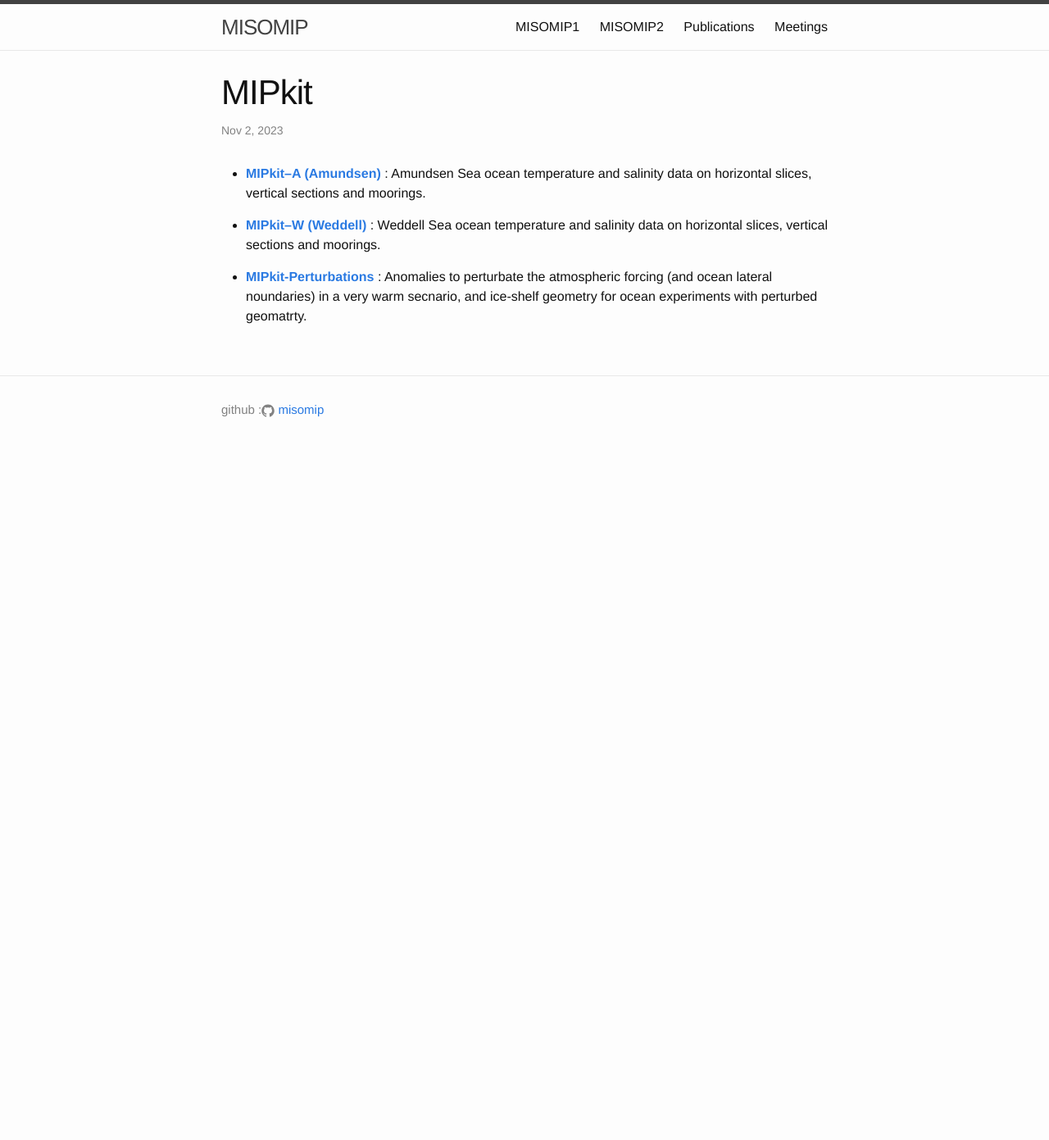
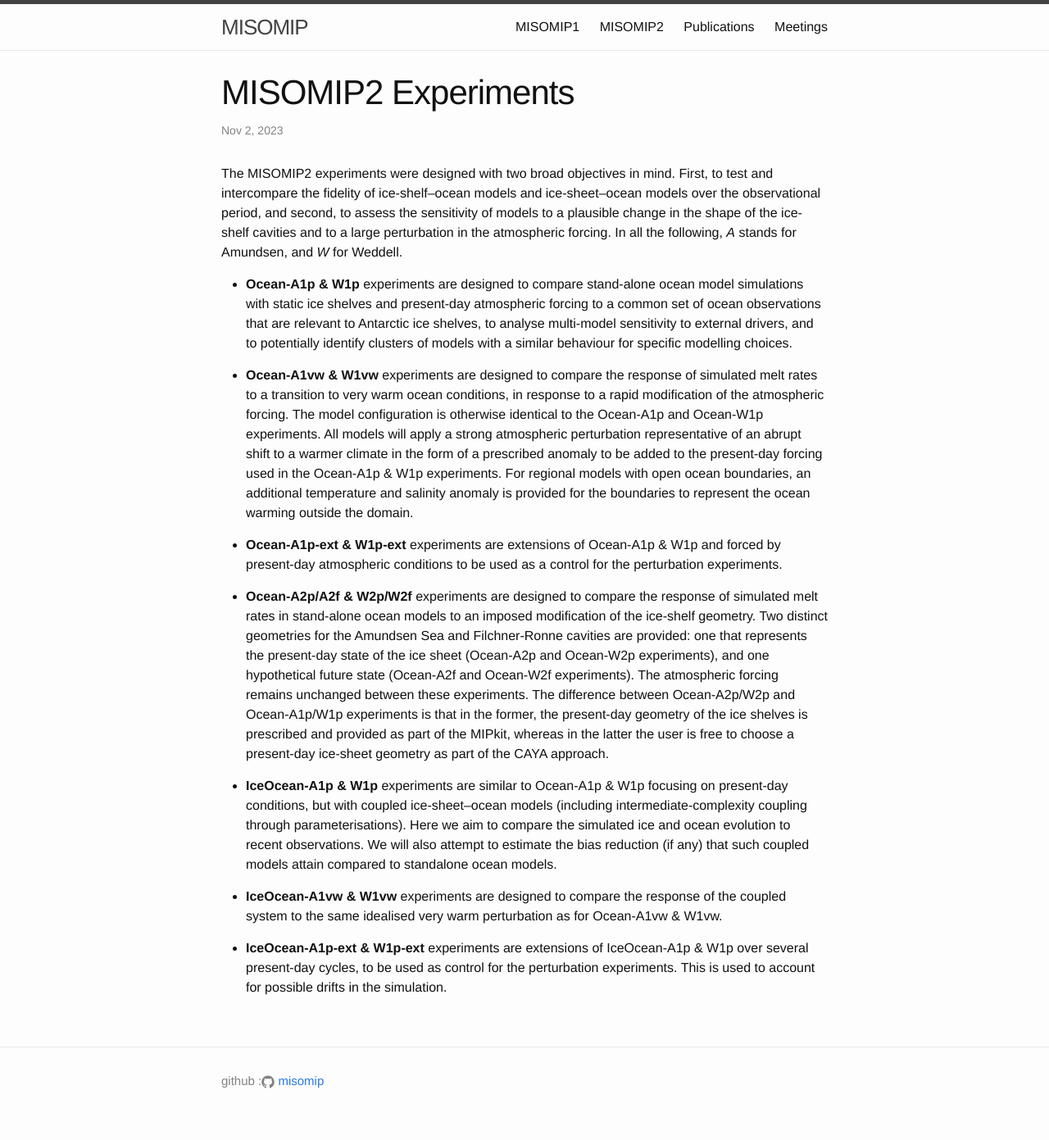
Before and after one commit to misomip/misomip.github.io, a Jekyll site: the page built from misomip2_dir/misomip2_experiments.md, in a window 1280 px wide. Shown: the whole page at 82% size. Built offline with Jekyll 4.4.1, drawn with Linux system fonts in a browser that asks for light colours; before the commit the page ends 900 px from its top, so only the background shows below that.

Commit message:
filling little by little

```diff
--- a/misomip2_dir/misomip2_experiments.md
+++ b/misomip2_dir/misomip2_experiments.md
@@ -1,11 +1,21 @@
 ---
 layout: post
-title: MIPkit
+title: MISOMIP2 Experiments
 date: 02-11-2023
 ---
 
-* [**MIPkit–A (Amundsen)**]({{site.url}}misomip2_dir/misomip2_MIPkitA_README.md) : Amundsen Sea ocean temperature and salinity data on horizontal slices, vertical sections and moorings.
+The MISOMIP2 experiments were designed with two broad objectives in mind. First, to test and intercompare the fidelity of ice-shelf--ocean models and ice-sheet--ocean models over the observational period, and second, to assess the sensitivity of models to a plausible change in the shape of the ice-shelf cavities and to a large perturbation in the atmospheric forcing. In all the following, _A_ stands for Amundsen, and _W_ for Weddell.
 
-* [**MIPkit–W (Weddell)**]({{site.url}}misomip2_dir/misomip2_MIPkitA_README.md) : Weddell Sea ocean temperature and salinity data on horizontal slices, vertical sections and moorings.
+* **Ocean-A1p & W1p** experiments are designed to compare stand-alone ocean model simulations with static ice shelves and present-day atmospheric forcing to a common set of ocean observations that are relevant to Antarctic ice shelves, to analyse multi-model sensitivity to external drivers, and to potentially identify clusters of models with a similar behaviour for specific modelling choices.
 
-* [**MIPkit-Perturbations**]({{site.url}}misomip2_dir/misomip2_MIPkit-Perturbations_README.md) : Anomalies to perturbate the atmospheric forcing (and ocean lateral noundaries) in a very warm secnario, and ice-shelf geometry for ocean experiments with perturbed geomatrty.
+* **Ocean-A1vw & W1vw** experiments are designed to compare the response of simulated melt rates to a transition to very warm ocean conditions, in response to a rapid modification of the atmospheric forcing. The model configuration is otherwise identical to the Ocean-A1p and Ocean-W1p experiments. All models will apply a strong atmospheric perturbation representative of an abrupt shift to a warmer climate in the form of a prescribed anomaly to be added to the present-day forcing used in the Ocean-A1p & W1p experiments. For regional models with open ocean boundaries, an additional temperature and salinity anomaly is provided for the boundaries to represent the ocean warming outside the domain.
+
+* **Ocean-A1p-ext & W1p-ext** experiments are extensions of Ocean-A1p & W1p and forced by present-day atmospheric conditions to be used as a control for the perturbation experiments.
+
+* **Ocean-A2p/A2f & W2p/W2f** experiments are designed to compare the response of simulated melt rates in stand-alone ocean models to an imposed modification of the ice-shelf geometry. Two distinct geometries for the Amundsen Sea and Filchner-Ronne cavities are provided: one that represents the present-day state of the ice sheet (Ocean-A2p and Ocean-W2p experiments), and one hypothetical future state (Ocean-A2f and Ocean-W2f experiments). The atmospheric forcing remains unchanged between these experiments. The difference between Ocean-A2p/W2p and Ocean-A1p/W1p experiments is that in the former, the present-day geometry of the ice shelves is prescribed and provided as part of the MIPkit, whereas in the latter the user is free to choose a present-day ice-sheet geometry as part of the CAYA approach.
+
+* **IceOcean-A1p & W1p** experiments are similar to Ocean-A1p & W1p focusing on present-day conditions, but with coupled ice-sheet--ocean models (including intermediate-complexity coupling through parameterisations). Here we aim to compare the simulated ice and ocean evolution to recent observations. We will also attempt to estimate the bias reduction (if any) that such coupled models attain compared to standalone ocean models.
+
+* **IceOcean-A1vw & W1vw** experiments are designed to compare the response of the coupled system to the same idealised very warm perturbation as for Ocean-A1vw & W1vw.
+
+* **IceOcean-A1p-ext & W1p-ext** experiments are extensions of IceOcean-A1p & W1p over several present-day cycles, to be used as control for the perturbation experiments. This is used to account for possible drifts in the simulation.
```
Also changed, not shown: misomip2_dir/misomip2_MIPkit.md (+6 -2 lines).
